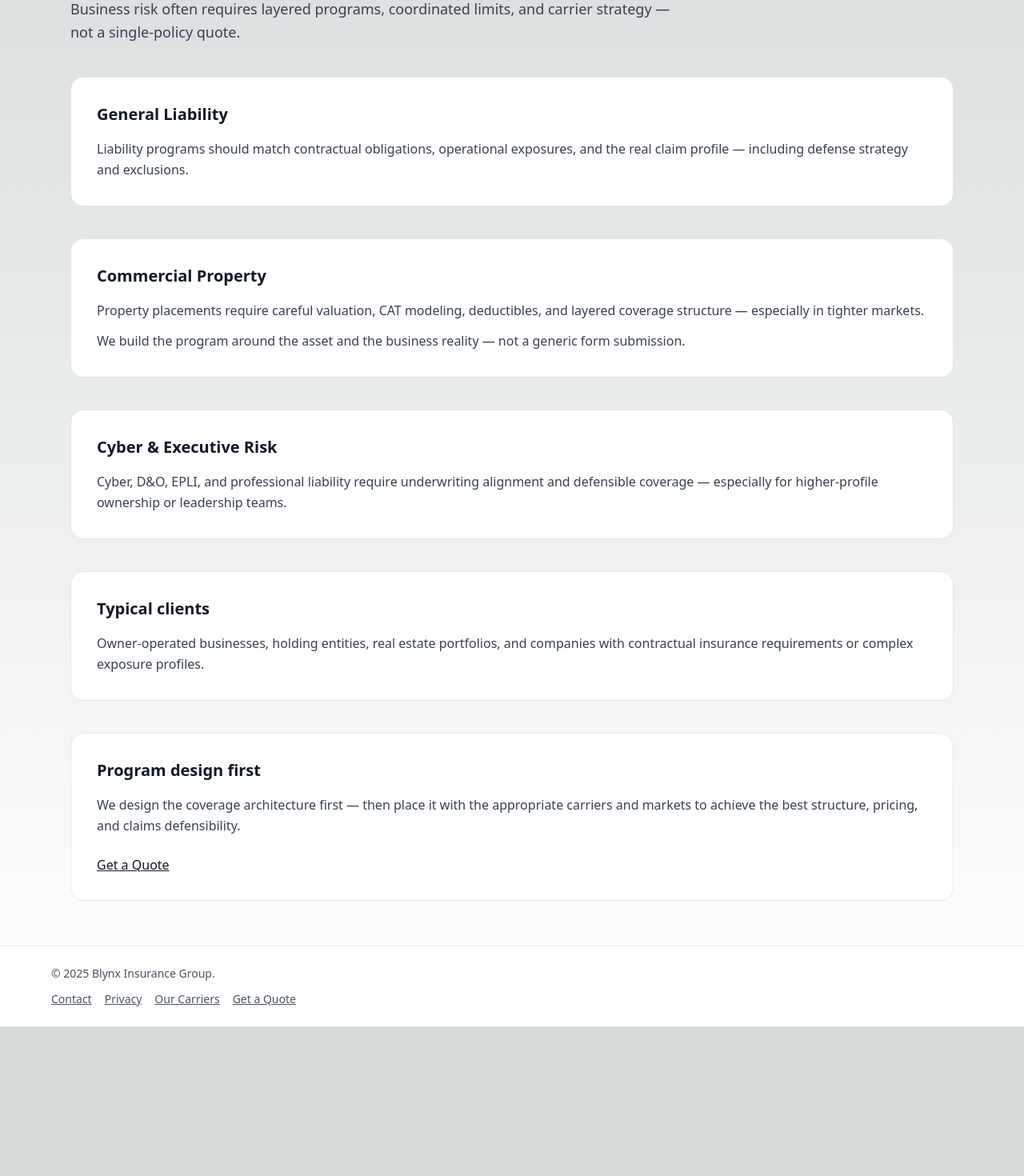
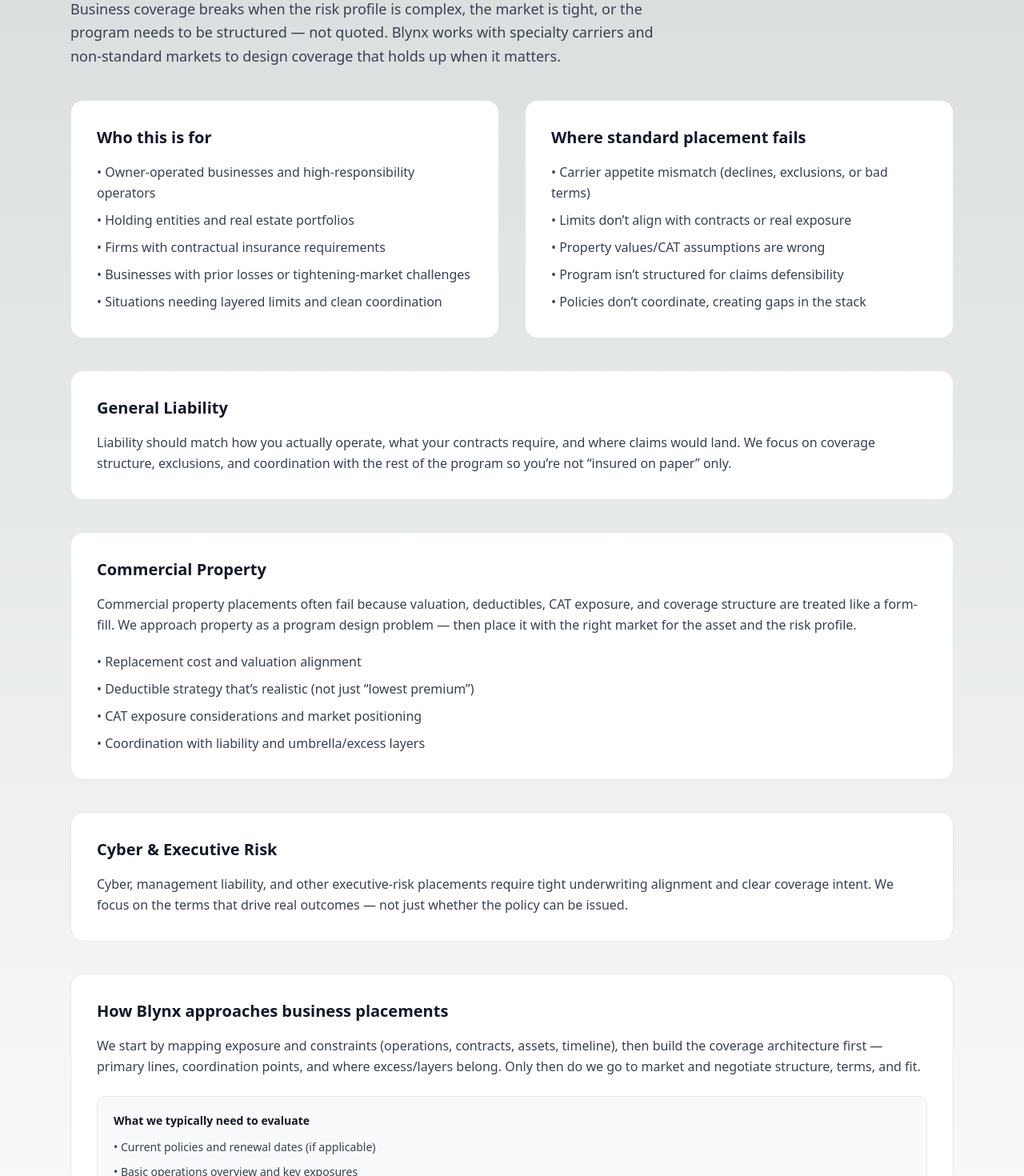
Before and after one commit to Thoxie/Blynx-Insurance-Group, a Next.js app: page /products/business in a window 1280 px wide. Shown: the part 220-1690 px from the top of the page at 80% size. Before the commit the page ends 1503 px from the top, so only its background shows below. Built offline with nearby package versions, Linux system fonts and the light colour scheme.

Commit message:
Update page.tsx

```diff
--- a/app/products/business/page.tsx
+++ b/app/products/business/page.tsx
@@ -15,40 +15,76 @@ export default function BusinessInsurancePage() {
         <p className="text-sm font-semibold uppercase tracking-wide text-gray-500">
           Products
         </p>
+
         <h1 className="mt-3 text-3xl md:text-4xl font-semibold tracking-tight text-gray-900">
           Business Insurance
         </h1>
+
         <p className="mt-4 max-w-3xl text-lg text-gray-700 leading-relaxed">
-          Business risk often requires layered programs, coordinated limits, and
-          carrier strategy — not a single-policy quote.
+          Business coverage breaks when the risk profile is complex, the market is
+          tight, or the program needs to be structured — not quoted. Blynx works
+          with specialty carriers and non-standard markets to design coverage that
+          holds up when it matters.
         </p>
       </header>
 
-      <section className="grid gap-10">
+      {/* QUICK FRAME */}
+      <section className="grid gap-8 md:grid-cols-2">
+        <div className="rounded-2xl border border-gray-200 bg-white p-8">
+          <h2 className="text-xl font-semibold text-gray-900">Who this is for</h2>
+          <ul className="mt-4 space-y-2 text-gray-700 leading-relaxed">
+            <li>• Owner-operated businesses and high-responsibility operators</li>
+            <li>• Holding entities and real estate portfolios</li>
+            <li>• Firms with contractual insurance requirements</li>
+            <li>• Businesses with prior losses or tightening-market challenges</li>
+            <li>• Situations needing layered limits and clean coordination</li>
+          </ul>
+        </div>
+
+        <div className="rounded-2xl border border-gray-200 bg-white p-8">
+          <h2 className="text-xl font-semibold text-gray-900">
+            Where standard placement fails
+          </h2>
+          <ul className="mt-4 space-y-2 text-gray-700 leading-relaxed">
+            <li>• Carrier appetite mismatch (declines, exclusions, or bad terms)</li>
+            <li>• Limits don’t align with contracts or real exposure</li>
+            <li>• Property values/CAT assumptions are wrong</li>
+            <li>• Program isn’t structured for claims defensibility</li>
+            <li>• Policies don’t coordinate, creating gaps in the stack</li>
+          </ul>
+        </div>
+      </section>
+
+      {/* CORE LINES */}
+      <section className="mt-10 grid gap-10">
         <div className="rounded-2xl border border-gray-200 bg-white p-8">
           <h2 className="text-xl font-semibold text-gray-900">General Liability</h2>
           <p className="mt-4 text-gray-700 leading-relaxed">
-            Liability programs should match contractual obligations, operational
-            exposures, and the real claim profile — including defense strategy
-            and exclusions.
+            Liability should match how you actually operate, what your contracts
+            require, and where claims would land. We focus on coverage structure,
+            exclusions, and coordination with the rest of the program so you’re not
+            “insured on paper” only.
           </p>
         </div>
 
-        {/* Renamed + added id so homepage tile can deep-link here */}
+        {/* KEEP anchor for homepage tile */}
         <div
           id="commercial-property"
           className="rounded-2xl border border-gray-200 bg-white p-8"
         >
           <h2 className="text-xl font-semibold text-gray-900">Commercial Property</h2>
           <p className="mt-4 text-gray-700 leading-relaxed">
-            Property placements require careful valuation, CAT modeling,
-            deductibles, and layered coverage structure — especially in tighter
-            markets.
+            Commercial property placements often fail because valuation, deductibles,
+            CAT exposure, and coverage structure are treated like a form-fill. We
+            approach property as a program design problem — then place it with the
+            right market for the asset and the risk profile.
           </p>
-          <p className="mt-3 text-gray-700 leading-relaxed">
-            We build the program around the asset and the business reality —
-            not a generic form submission.
-          </p>
+          <ul className="mt-5 space-y-2 text-gray-700 leading-relaxed">
+            <li>• Replacement cost and valuation alignment</li>
+            <li>• Deductible strategy that’s realistic (not just “lowest premium”)</li>
+            <li>• CAT exposure considerations and market positioning</li>
+            <li>• Coordination with liability and umbrella/excess layers</li>
+          </ul>
         </div>
 
         <div className="rounded-2xl border border-gray-200 bg-white p-8">
@@ -56,31 +92,37 @@ export default function BusinessInsurancePage() {
             Cyber &amp; Executive Risk
           </h2>
           <p className="mt-4 text-gray-700 leading-relaxed">
-            Cyber, D&amp;O, EPLI, and professional liability require underwriting
-            alignment and defensible coverage — especially for higher-profile
-            ownership or leadership teams.
-          </p>
-        </div>
-
-        <div className="rounded-2xl border border-gray-200 bg-white p-8">
-          <h2 className="text-xl font-semibold text-gray-900">Typical clients</h2>
-          <p className="mt-4 text-gray-700 leading-relaxed">
-            Owner-operated businesses, holding entities, real estate portfolios,
-            and companies with contractual insurance requirements or complex
-            exposure profiles.
+            Cyber, management liability, and other executive-risk placements require
+            tight underwriting alignment and clear coverage intent. We focus on the
+            terms that drive real outcomes — not just whether the policy can be issued.
           </p>
         </div>
 
         <div className="rounded-2xl border border-gray-200 bg-white p-8">
           <h2 className="text-xl font-semibold text-gray-900">
-            Program design first
+            How Blynx approaches business placements
           </h2>
           <p className="mt-4 text-gray-700 leading-relaxed">
-            We design the coverage architecture first — then place it with the
-            appropriate carriers and markets to achieve the best structure,
-            pricing, and claims defensibility.
+            We start by mapping exposure and constraints (operations, contracts, assets,
+            timeline), then build the coverage architecture first — primary lines,
+            coordination points, and where excess/layers belong. Only then do we go to
+            market and negotiate structure, terms, and fit.
           </p>
 
+          <div className="mt-6 rounded-xl border border-gray-200 bg-gray-50 p-5">
+            <h3 className="text-sm font-semibold text-gray-900">
+              What we typically need to evaluate
+            </h3>
+            <ul className="mt-3 space-y-2 text-sm text-gray-700 leading-relaxed">
+              <li>• Current policies and renewal dates (if applicable)</li>
+              <li>• Basic operations overview and key exposures</li>
+              <li>• Any contractual insurance requirements</li>
+              <li>• Loss history / known underwriting obstacles</li>
+              <li>• Time sensitivity (new acquisition, closing, lender request, etc.)</li>
+            </ul>
+          </div>
+
+          {/* Keep link; this is not a homepage button */}
           <div className="mt-6">
             <Link href="/quote" className="underline text-gray-900">
               Get a Quote
```
